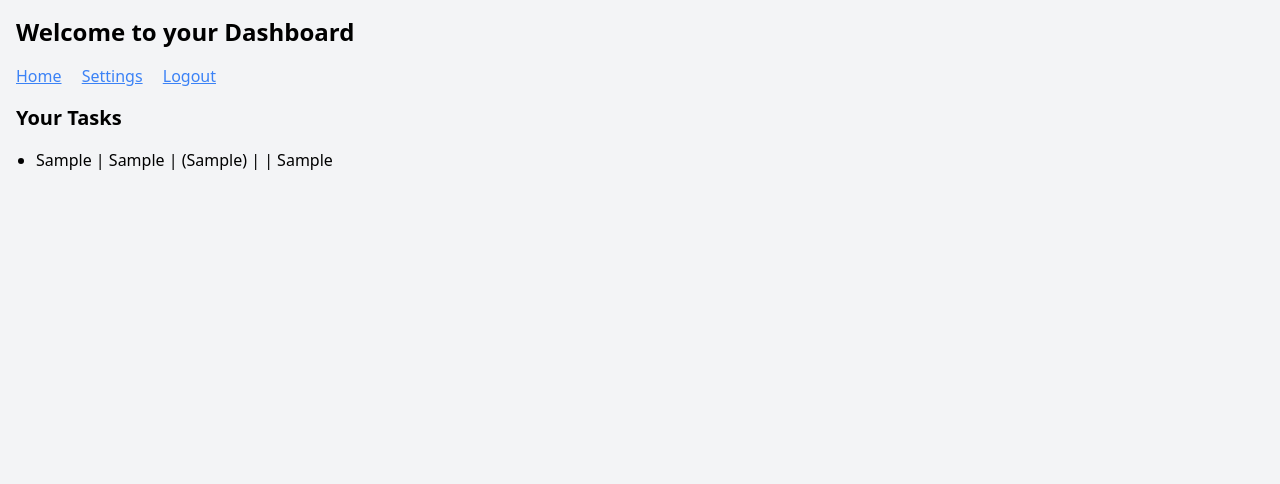
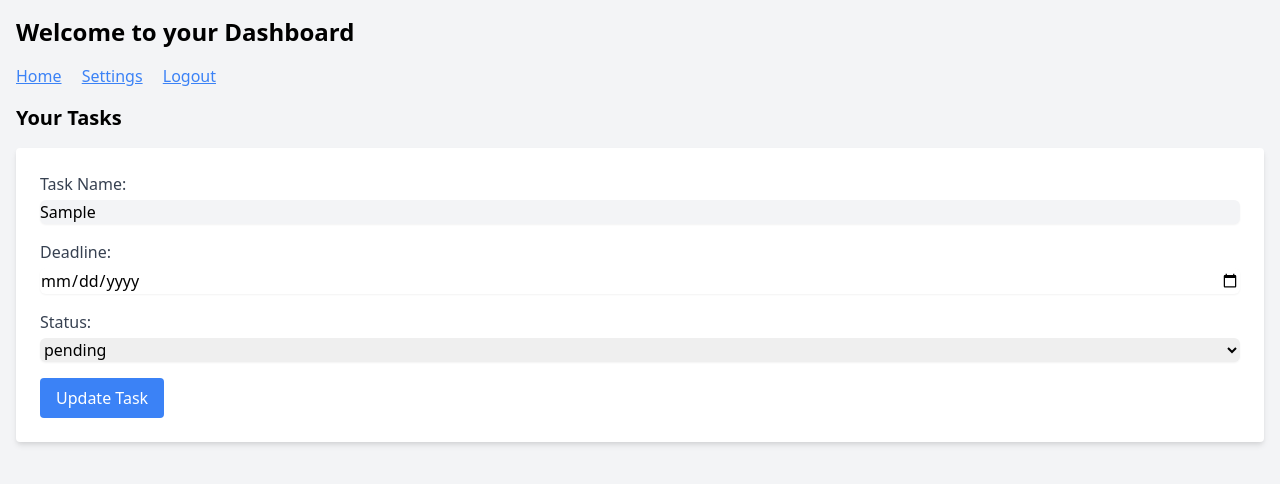
Before and after one commit to dansarpong/task_management_system, a Flask app: template templates/members.html in a window 1280 px wide. Shown: the top 484 px of the page. Run offline with Flask 3, Linux system fonts and the light colour scheme; the template is opened without the code that fills it: most values are stand-ins (such as "Sample title", 1, 10 or a date in 2020).

Commit message:
Enhance  UI

```diff
--- a/templates/members.html
+++ b/templates/members.html
@@ -2,9 +2,37 @@
 {% block title %}Team Dashboard{% endblock %}
 {% block content %}
     <h2 class="text-xl font-bold mb-4">Your Tasks</h2>
-    <ul class="list-disc pl-5">
-        {% for task in tasks %}
-        <li class="mb-2">{{ task.id.N }} | {{ task.name.S }} | ({{ task.status.S }}) | {{ task.deadline.S }} | {{ task.assignee.S }}</li>
-        {% endfor %}
-    </ul>
+    {% if tasks == [] %}
+    <p class="text-gray-700">You have no tasks assigned to you yet.</p>
+    {% endif %}
+    {% for task in tasks %}
+    <div class="bg-white shadow-md rounded p-6 mb-4">
+        <form method="POST" action="{{ url_for('update_task', task_id=task.id.N) }}">
+            <div class="form-group mb-4">
+                <label for="name" class="block text-gray-700">Task Name:</label>
+                <input type="text" name="name" value="{{ task.name.S }}" readonly class="mt-1 block w-full border-gray-300 rounded-md shadow-sm bg-gray-100">
+            </div>
+            <div class="form-group mb-4">
+                <label for="deadline" class="block text-gray-700">Deadline:</label>
+                <input type="date" name="deadline" value="{{ task.deadline.S }}" class="mt-1 block w-full border-gray-300 rounded-md shadow-sm">
+            </div>
+            <!-- <div class="form-group mb-4">
+                <label for="assignee" class="block text-gray-700">Assigned To:</label>
+                <input type="text" name="assignee" value="{{ task.assignee.S }}" readonly class="mt-1 block w-full border-gray-300 rounded-md shadow-sm bg-gray-100">
+                <select name="assignee" readonly class="mt-1 block w-full border-gray-300 rounded-md shadow-sm bg-gray-100">
+                    <option value="{{ task.assignee.S }}" selected>{{ task.assignee.S }}</option>
+                </select>
+            </div> -->
+            <div class="form-group mb-4">
+                <label for="status" class="block text-gray-700">Status:</label>
+                <select name="status" class="mt-1 block w-full border-gray-300 rounded-md shadow-sm">
+                    <option value="pending" {% if task.status.S == 'pending' %}selected{% endif %}>pending</option>
+                    <option value="ongoing" {% if task.status.S == 'ongoing' %}selected{% endif %}>ongoing</option>
+                    <option value="completed" {% if task.status.S == 'completed' %}selected{% endif %}>completed</option>
+                </select>
+            </div>
+            <button type="submit" class="bg-blue-500 text-white py-2 px-4 rounded">Update Task</button>
+        </form>
+    </div>
+    {% endfor %}
 {% endblock %}
--- a/templates/settings.html
+++ b/templates/settings.html
@@ -20,7 +20,7 @@
                     <input type="checkbox" id="email_notifications" name="email_notifications" checked>
                 {% else %}
                     <input type="checkbox" id="email_notifications" name="email_notifications">
-                    <p class="text-sm text-gray-600 mt-2">Note: An email will be sent to you to verify your status after agreeing to enable email notifications</p>
+                    <p class="text-sm text-gray-600 mt-2">Note: An email from AWS will be sent to you to verify your status after agreeing to enable email notifications</p>
                 {% endif %}
             </div>
             <div>
```
